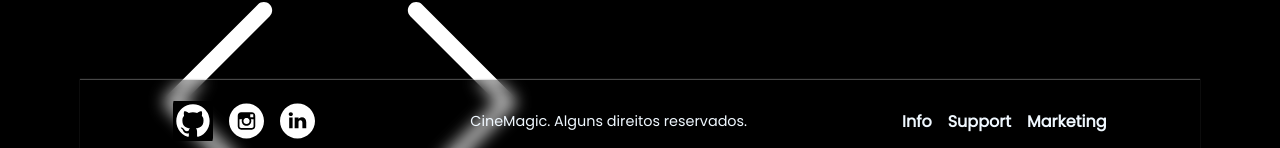
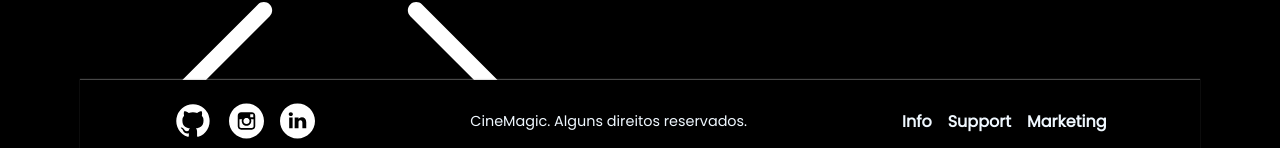
Before and after one commit to ptrktodev/cineMagic, a React (Create React App) app: page / in a window 1280 px wide. Shown: the part 638-786 px from the top of the page. Built offline with nearby package versions, Linux system fonts and the light colour scheme; no server answers.

Commit message:
deploy-blur1-bohr

```diff
--- a/src/Footer.module.css
+++ b/src/Footer.module.css
@@ -5,8 +5,7 @@
   right: 0;
   z-index: 10000;
   left: 0;
-  background: #0000004b;
-  backdrop-filter: blur(8px);
+  background: #000000;
   color: var(--color-primary);
   box-shadow: 0px -1px 1px rgba(183, 183, 183, 0.388);
   user-select: none;
```
